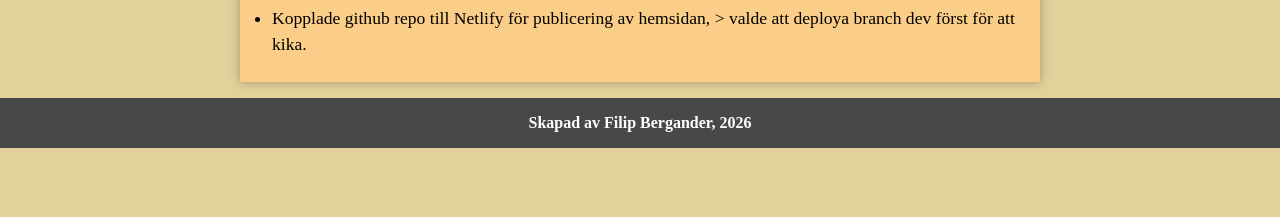
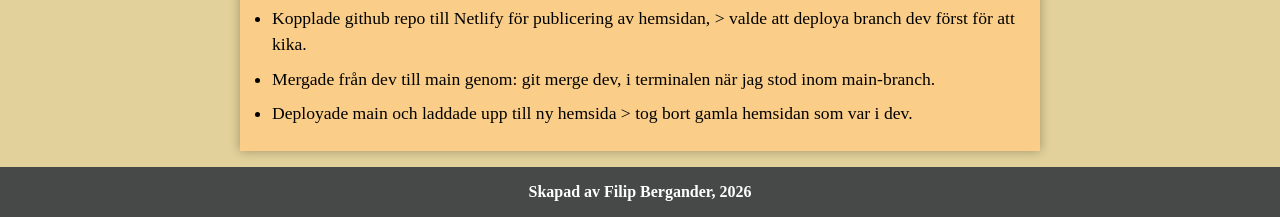
Before and after one commit to filipbergander/filips-viteprojekt, a website built with Vite: page publish.html in a window 1280 px wide. Shown: the part 1670-1887 px from the top of the page. Before the commit the page ends 1818 px from the top, so only its background shows below. Built offline with nearby package versions, Linux system fonts and the light colour scheme.

Commit message:
Mergat dev till main.

```diff
--- a/publish.html
+++ b/publish.html
@@ -46,6 +46,8 @@
         <img src="/images/file-savings.png" alt="Skärmdump på terminalen som visar på förbättring av filstorlekar vid build">
         <ul>
             <li>Kopplade github repo till Netlify för publicering av hemsidan, > valde att deploya branch dev först för att kika.</li>
+            <li>Mergade från dev till main genom: git merge dev, i terminalen när jag stod inom main-branch.</li>
+            <li>Deployade main och laddade upp till ny hemsida > tog bort gamla hemsidan som var i dev.</li>
         </ul>
     </main>
     <footer id="main-footer">
```
